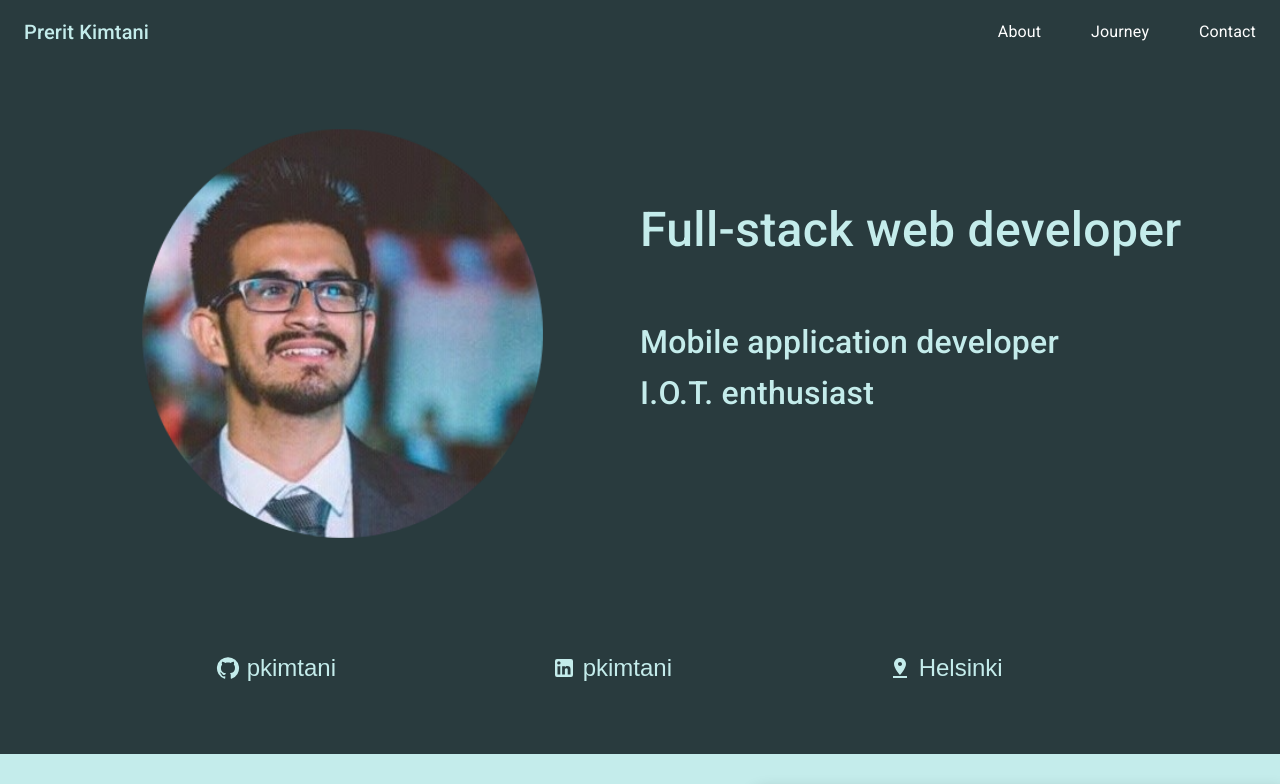
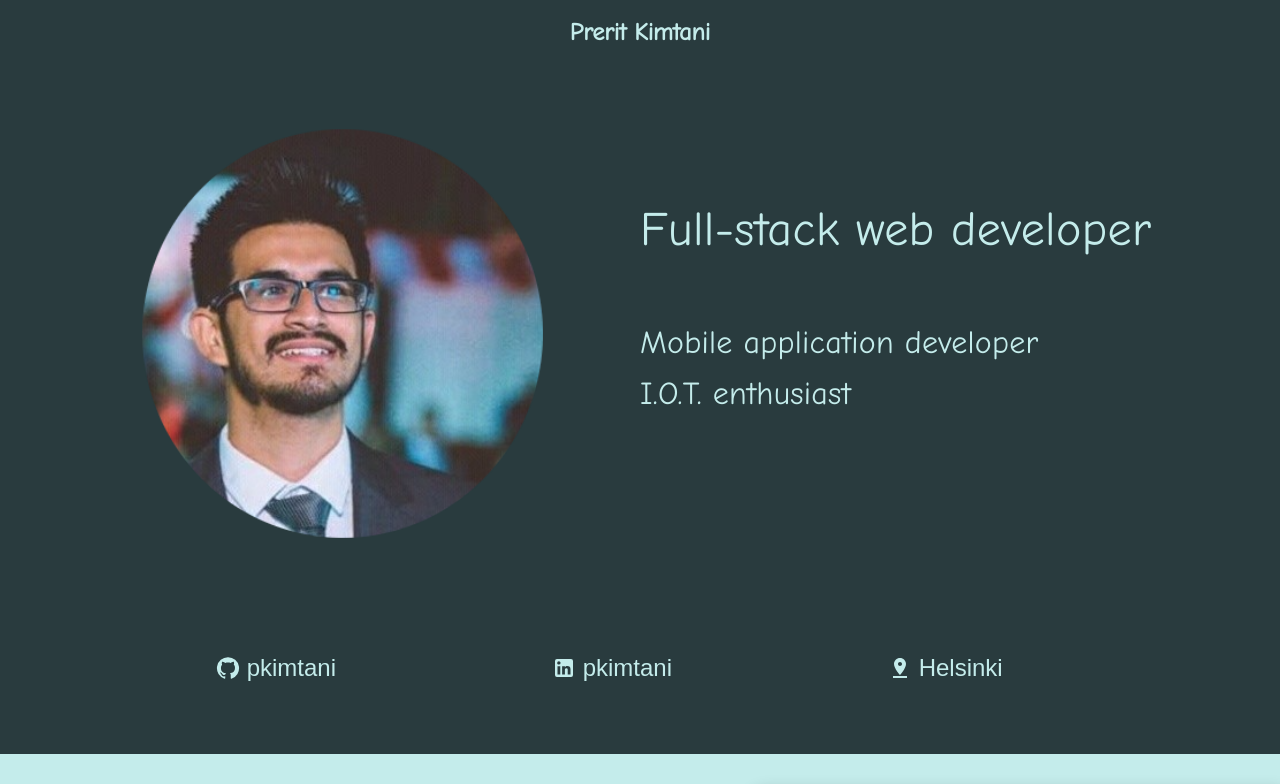
Before and after one commit to pkimtani/pkimtani.github.io, a React (Create React App) app: page / in a window 1280 px wide. Shown: the top 784 px of the page. Built offline with nearby package versions, Linux system fonts and the light colour scheme.

Commit message:
New font

```diff
--- a/package.json
+++ b/package.json
@@ -4,6 +4,7 @@
   "homepage": "https://pkimtani.github.io",
   "private": true,
   "dependencies": {
+    "@fontsource/comic-neue": "^4.5.8",
     "@mui/icons-material": "^5.8.2",
     "@mui/lab": "^5.0.0-alpha.90",
     "@mui/material": "^5.9.0",
--- a/public/index.html
+++ b/public/index.html
@@ -24,7 +24,6 @@
       work correctly both with client-side routing and a non-root public URL.
       Learn how to configure a non-root public URL by running `npm run build`.
     -->
-    <link rel="stylesheet" href="https://fonts.googleapis.com/css?family=Roboto:300,400,500,700&display=swap"/>
     <link rel="stylesheet" href="https://fonts.googleapis.com/icon?family=Material+Icons"/>
     <title>Prerit Kimtani</title>
   </head>
--- a/src/App.style.tsx
+++ b/src/App.style.tsx
@@ -7,12 +7,13 @@ export const AppBarWrapper = styled(AppBar)`
   }
 `
 
-export const TypographyWrapper = styled(Typography)(({ theme }) => ({
-    color: `${PRIMARY_TEXT_COLOR}`,
-    [theme.breakpoints.down('sm')]: {
-        textAlign: 'center'
+export const TypographyWrapper = styled(Typography)`
+    && {
+      color: ${PRIMARY_TEXT_COLOR};
+      text-align: center;
+      font-weight: bold;
     }
-}))
+`
 
 export const BoxPadding = styled(Box)`
     && {
--- a/src/App.tsx
+++ b/src/App.tsx
@@ -1,10 +1,16 @@
 import React from 'react';
-import {Grid, Toolbar, Typography, useScrollTrigger} from "@mui/material";
+import {createTheme, Grid, ThemeProvider, Toolbar, useScrollTrigger} from "@mui/material";
 import {AppBarWrapper, TypographyWrapper} from "./App.style";
 import {Landing} from "./sections/Landing";
-import {AboutMe} from "./sections/AboutMe";
-import {Journey} from "./sections/Journey";
 import {ExperienceAndSkills} from "./sections/ExperienceAndSkills";
+
+const theme = createTheme({
+    typography: {
+        allVariants: {
+            fontFamily: `"Comic Neue", cursive`,
+        },
+    },
+})
 
 function ElevationScroll(props: { children: React.ReactElement }) {
     const {children} = props
@@ -19,30 +25,15 @@ function ElevationScroll(props: { children: React.ReactElement }) {
 }
 
 export const App = () => {
-    return <>
+    return <ThemeProvider theme={theme}>
         <ElevationScroll>
             <AppBarWrapper>
                 <Toolbar>
-                    <Grid container alignItems="center" justifyContent="space-between">
-                        <Grid item xs={12} sm={8} md={9}>
-                            <TypographyWrapper variant={"h6"}>
+                    <Grid container alignItems="center" justifyContent="center">
+                        <Grid item xs={12}>
+                            <TypographyWrapper variant={"h5"}>
                                 Prerit Kimtani
                             </TypographyWrapper>
-                        </Grid>
-                        <Grid item sx={{display: {xs: 'none', sm: 'block'}}} sm={"auto"} xl={"auto"}>
-                            <Typography component="div">
-                                About
-                            </Typography>
-                        </Grid>
-                        <Grid item sx={{display: {xs: 'none', sm: 'block'}}} sm={"auto"} xl={"auto"}>
-                            <Typography component="div">
-                                Journey
-                            </Typography>
-                        </Grid>
-                        <Grid item sx={{display: {xs: 'none', sm: 'block'}}} sm={"auto"} xl={"auto"}>
-                            <Typography component="div">
-                                Contact
-                            </Typography>
                         </Grid>
                     </Grid>
                 </Toolbar>
@@ -51,5 +42,5 @@ export const App = () => {
         <Toolbar/>
         <Landing />
         <ExperienceAndSkills />
-    </>
+    </ThemeProvider>
 }
--- a/src/index.css
+++ b/src/index.css
@@ -1,9 +1,7 @@
 body {
   margin: 0;
   background-color: #293B3E;
-  font-family: -apple-system, BlinkMacSystemFont, 'Segoe UI', 'Roboto', 'Oxygen',
-    'Ubuntu', 'Cantarell', 'Fira Sans', 'Droid Sans', 'Helvetica Neue',
-    sans-serif;
+  font-family: "Comic Neue", cursive;
   -webkit-font-smoothing: antialiased;
   -moz-osx-font-smoothing: grayscale;
 }
--- a/src/index.tsx
+++ b/src/index.tsx
@@ -1,5 +1,6 @@
 import React from 'react';
 import ReactDOM from 'react-dom/client';
+import "@fontsource/comic-neue"
 import './index.css';
 import { App } from './App';
 
```
Also changed, not shown: public/manifest.json, 1 other file (tests, documents, lock files or other folders).
